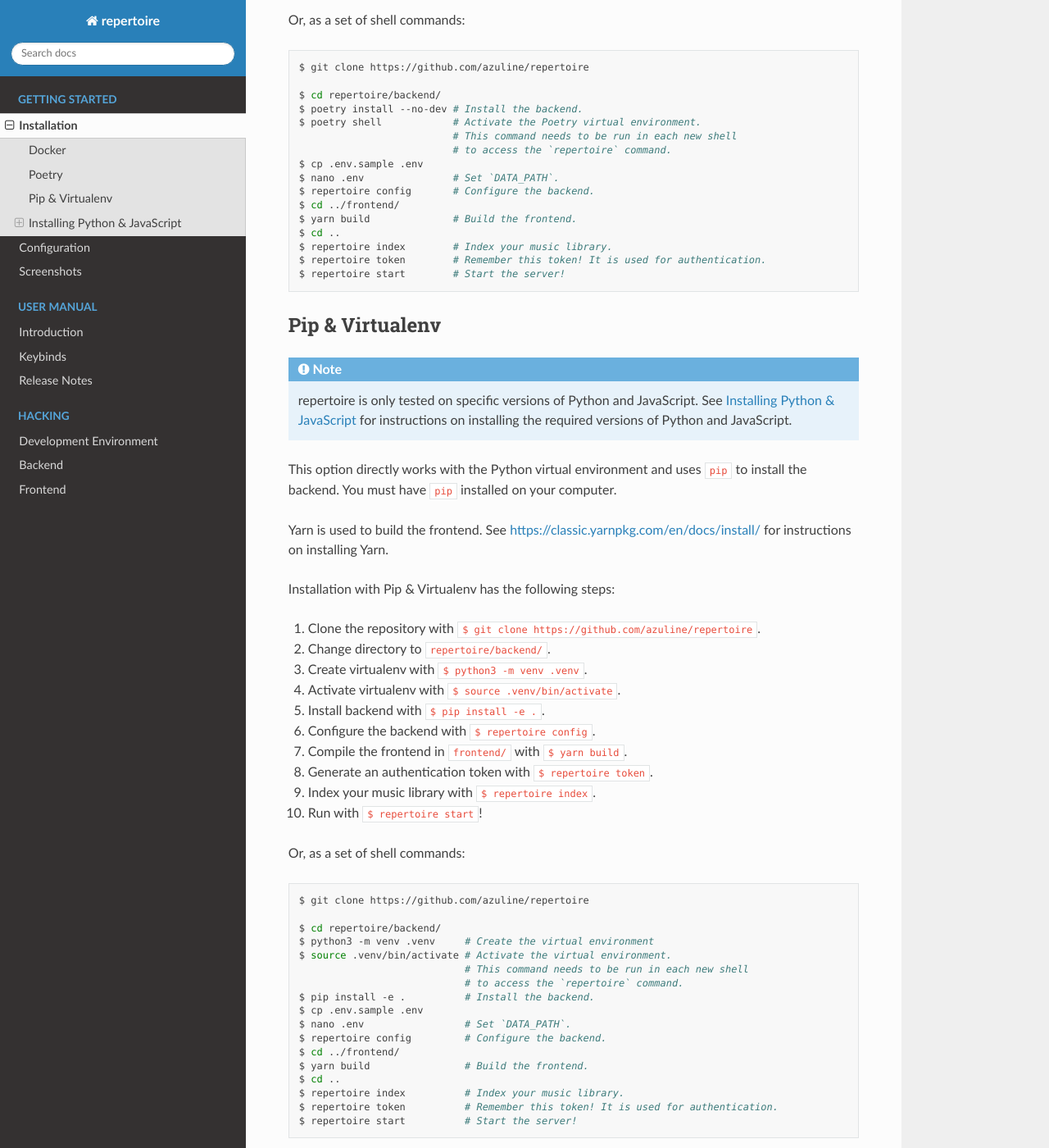
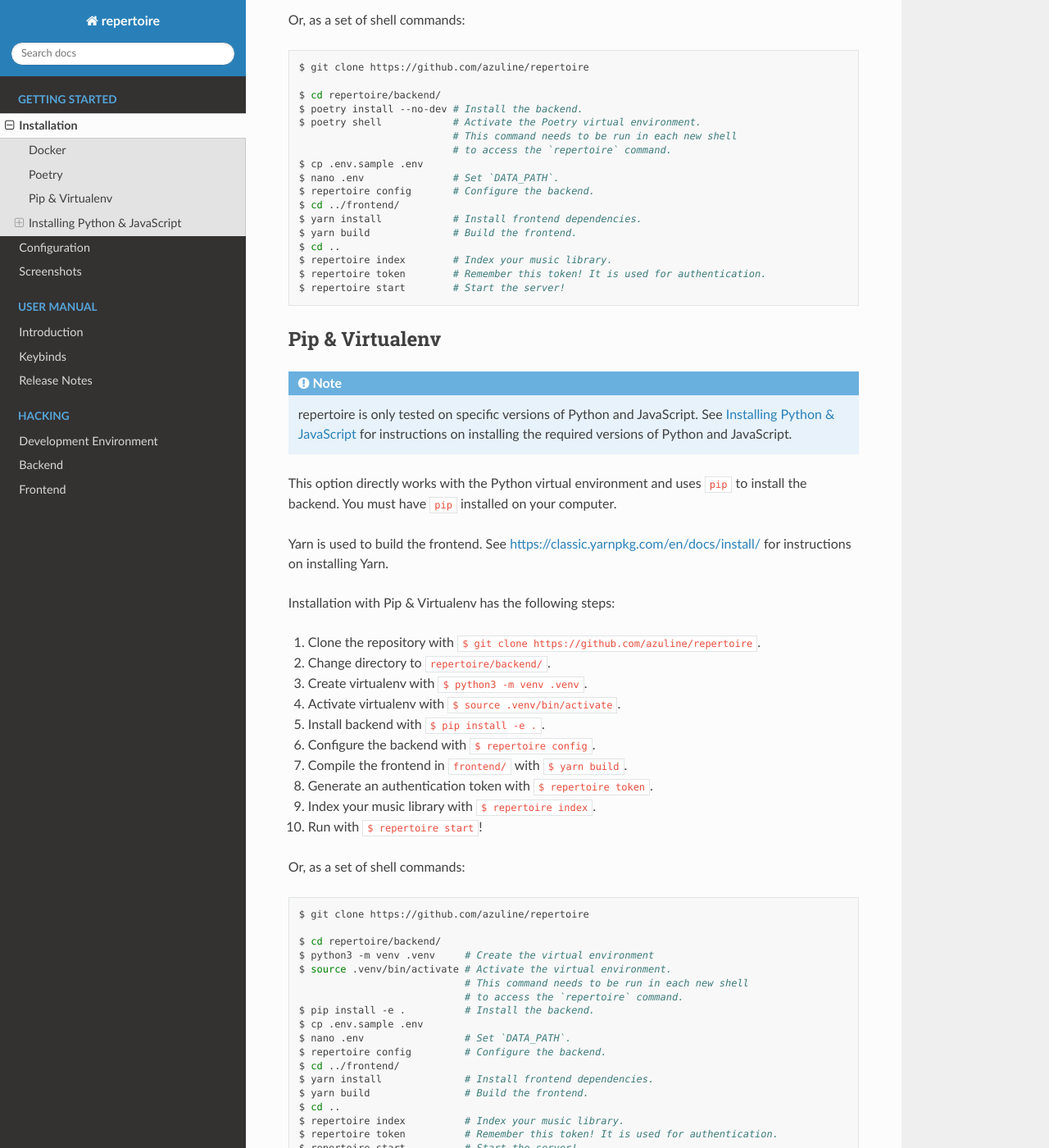
Before and after one commit to azuline/repertoire, a Sphinx documentation site: the page built from docs/start/installation.rst, in a window 1280 px wide and 1400 px high, scrolled down 2471 px. Shown: the whole window at 82% size. Built offline with Sphinx 7.4.7 and the Read the Docs theme 2.0.0, drawn with Linux system fonts in a browser that asks for light colours; pages that are not in the unit, such as notebooks, are missing from menus.

Commit message:
fix poetry/pip installation docs by adding yarn install

```diff
--- a/docs/start/installation.rst
+++ b/docs/start/installation.rst
@@ -134,6 +134,7 @@
    $ nano .env               # Set `DATA_PATH`.
    $ repertoire config       # Configure the backend.
    $ cd ../frontend/
+   $ yarn install            # Install frontend dependencies.
    $ yarn build              # Build the frontend.
    $ cd ..
    $ repertoire index        # Index your music library.
@@ -187,6 +188,7 @@
    $ nano .env                 # Set `DATA_PATH`.
    $ repertoire config         # Configure the backend.
    $ cd ../frontend/
+   $ yarn install              # Install frontend dependencies.
    $ yarn build                # Build the frontend.
    $ cd ..
    $ repertoire index          # Index your music library.
```
